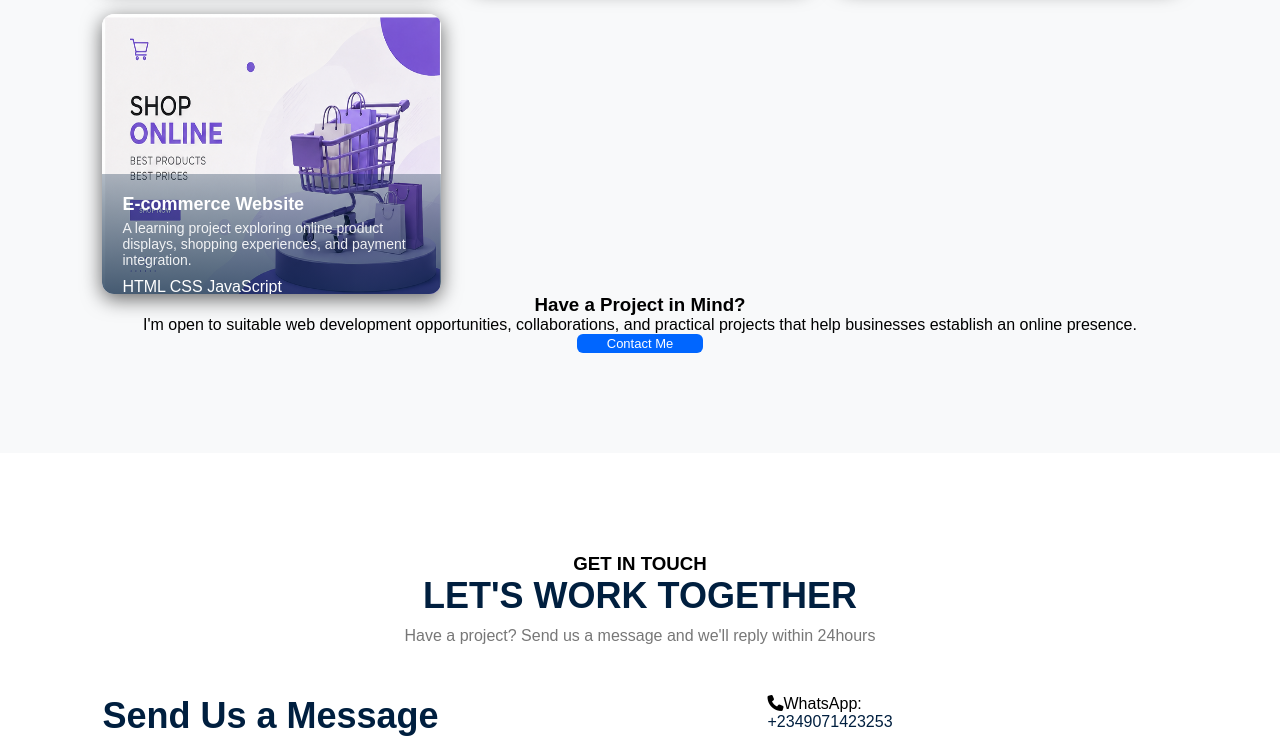
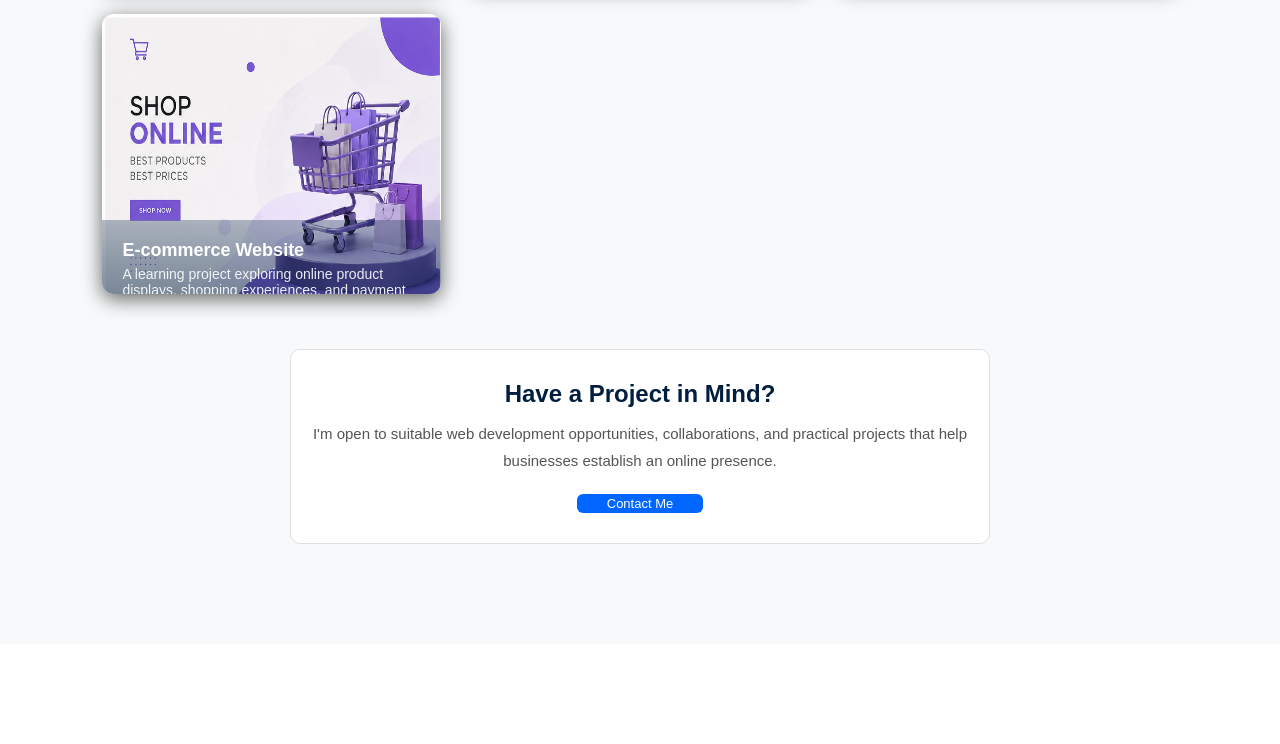
Before and after one commit to David-code-bit/Nadufem-Technologies-, a plain HTML site: page index.html in a window 1280 px wide. Shown: the part 3769-4513 px from the top of the page. Drawn offline with Linux system fonts and the light colour scheme.

Commit message:
Update style.css

```diff
--- a/style.css
+++ b/style.css
@@ -604,6 +604,77 @@
     100%{transform: scale(1);}
 }
 
+.project-tech {
+    display: flex;
+    flex-wrap: wrap;
+    gap: 6px;
+    margin: 10px 0 15px;
+}
+
+.project-tech span {
+    display: inline-block;
+    padding: 5px 9px;
+    border: 1px solid #66b2ff;
+    border-radius: 4px;
+    color: #ffffff;
+    background: rgba(0, 102, 255, 0.2);
+    font-size: 11px;
+    font-weight: 600;
+}
+
+/* PROJECT STATUS */
+
+.project-status {
+    display: inline-block;
+    margin-top: 5px;
+    padding: 6px 10px;
+    border: 1px solid #66b2ff;
+    border-radius: 4px;
+    color: #ffffff;
+    font-size: 12px;
+}
+
+/* PROJECT BUTTON */
+
+.portfolio-overlay .btn-view {
+    align-self: flex-start;
+    margin-top: 5px;
+    padding: 9px 15px;
+    background: #0066ff;
+    color: #ffffff;
+    border: none;
+    font-size: 13px;
+    font-weight: 600;
+}
+
+.portfolio-overlay .btn-view:hover {
+    background: #004ecc;
+}
+
+/* CONTACT CALL TO ACTION */
+
+.projects-cta {
+    max-width: 700px;
+    margin: 55px auto 0;
+    padding: 30px 20px;
+    background: #ffffff;
+    border: 1px solid #e0e0e0;
+    border-radius: 10px;
+    text-align: center;
+}
+
+.projects-cta h3 {
+    margin-bottom: 12px;
+    color: #001f3f;
+    font-size: 24px;
+}
+
+.projects-cta p {
+    margin-bottom: 20px;
+    color: #555555;
+    font-size: 15px;
+    line-height: 1.8;
+}
 
 /* CONTACT STYLING */
 .contact{
@@ -971,6 +1042,24 @@
         height: 250px;
     }
 
+    .project-tech {
+        gap: 5px;
+    }
+
+    .project-tech span {
+        font-size: 10px;
+    }
+
+    .projects-cta {
+        margin-top: 35px;
+        padding: 25px 15px;
+    }
+
+    .projects-cta h3 {
+        font-size: 21px;
+    }
+
+
     /* Show overlay always on mobile so people can read it */
     .porfolio-overlay{
         transform: translateY(0);
```
